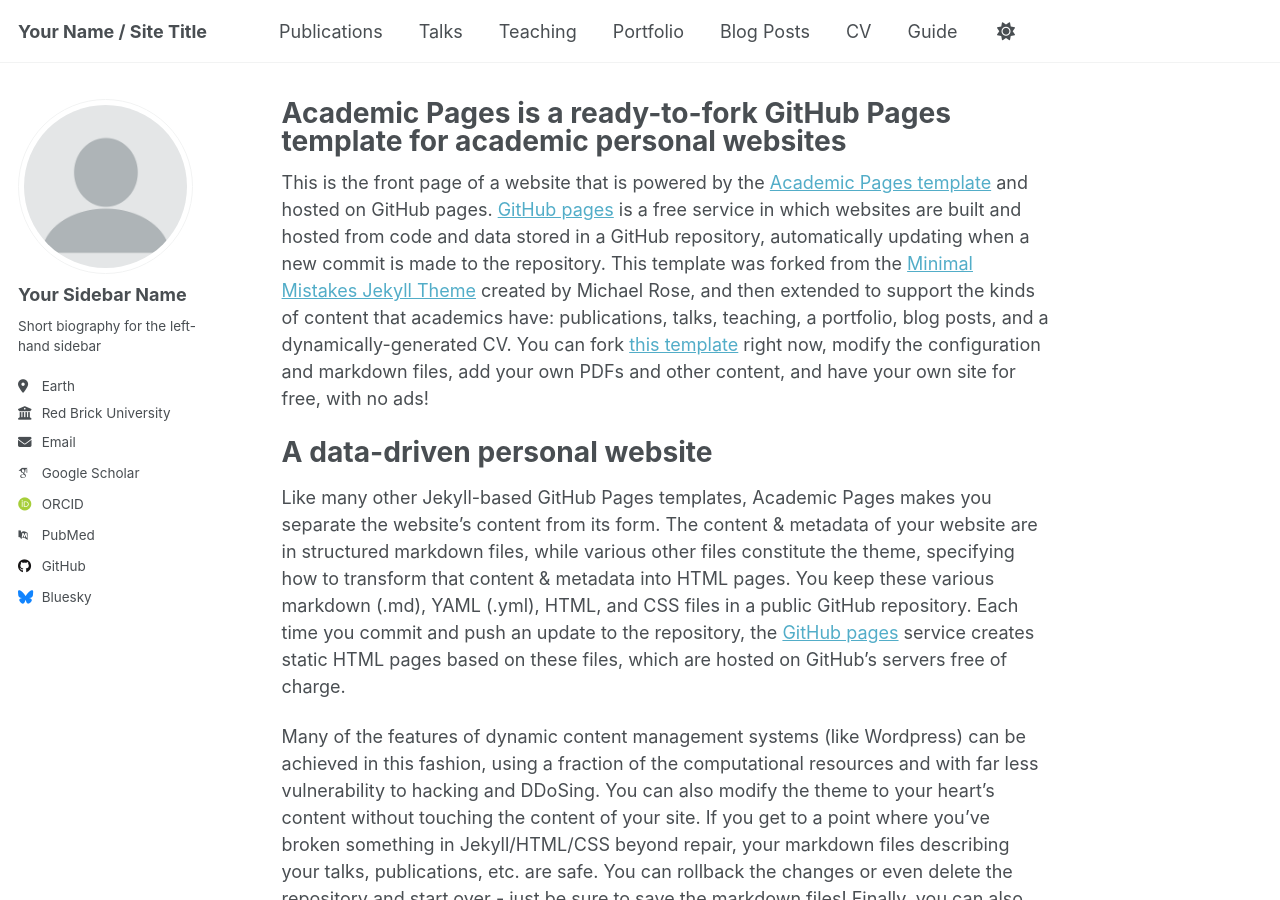
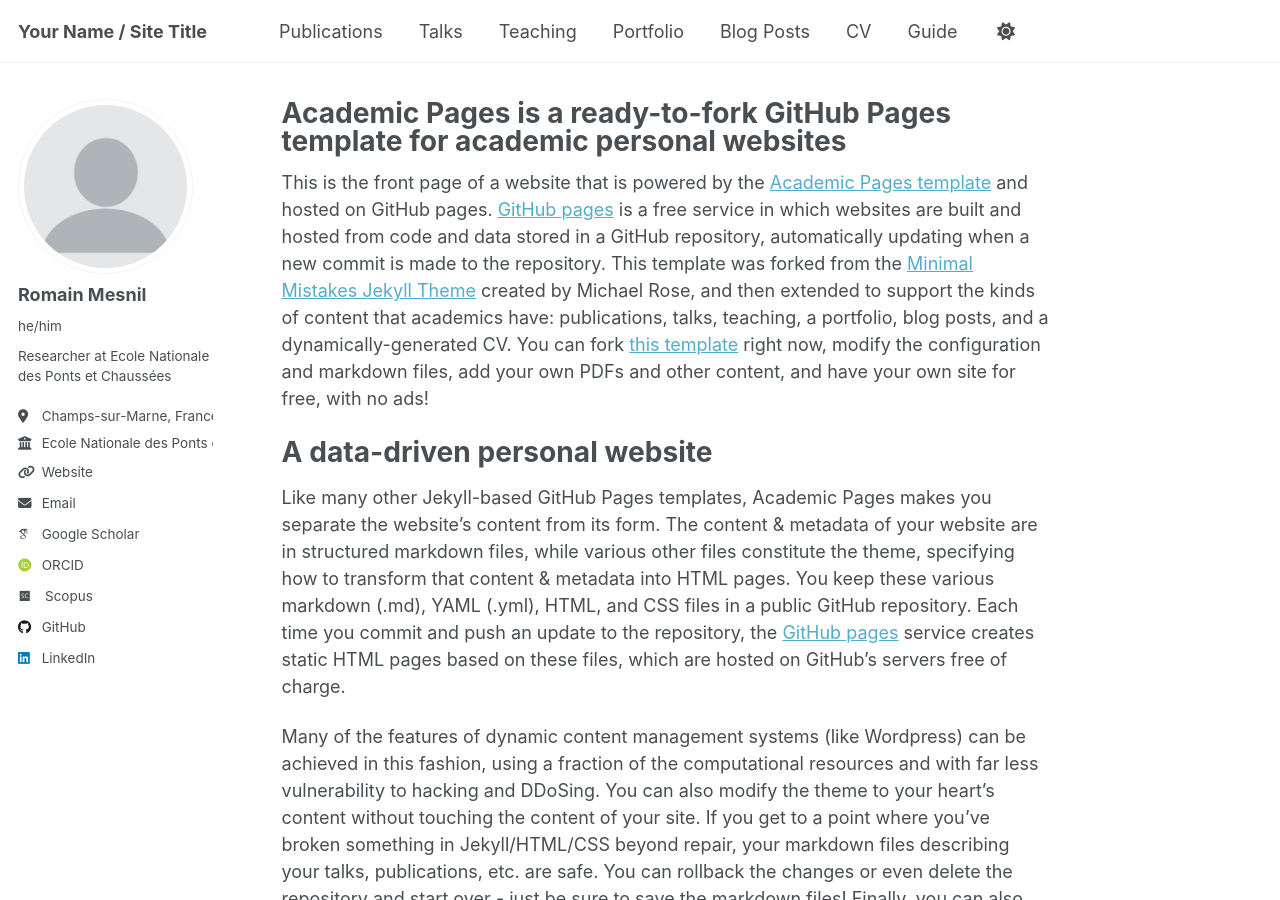
Before and after one commit to romainmesnil/romainmesnil.github.io, a Jekyll site: the page built from _pages/about.md, in a window 1280 px wide and 900 px high. Built offline with Jekyll 4.4.1, drawn with Linux system fonts in a browser that asks for light colours; some web fonts are replaced.

Commit message:
Update _config.yml

```diff
--- a/_config.yml
+++ b/_config.yml
@@ -23,34 +23,34 @@ repository               : "academicpages/academicpages.github.io"
 author:
   # Biographic information
   avatar           : "profile.png"
-  name             : "Your Sidebar Name"
-  pronouns         : # example: "she/her"
-  bio              : "Short biography for the left-hand sidebar"
-  location         : "Earth"
-  employer         : "Red Brick University"
-  uri              : # URL
-  email            : "none@example.org"
+  name             : "Romain Mesnil"
+  pronouns         : "he/him"
+  bio              : "Researcher at Ecole Nationale des Ponts et Chaussées"
+  location         : "Champs-sur-Marne, France"
+  employer         : "Ecole Nationale des Ponts et Chaussées"
+  uri              : "https://www.buildin-enpc.fr/"
+  email            : "romain.mesnil@enpc.fr"
 
   # Academic websites
   arxiv            : # URL - Update with the correct link to your profile
-  googlescholar    : "https://scholar.google.com/citations?user=PS_CX0AAAAAJ"
+  googlescholar    : "https://scholar.google.com/citations?user=qMSPNKkAAAAJ&hl=fr"
   impactstory      : # URL
-  orcid            : "http://orcid.org/yourorcidurl"
+  orcid            : "https://orcid.org/0000-0001-5762-6037"
   semantic         : # URL
-  pubmed           : "https://www.ncbi.nlm.nih.gov/pubmed/?term=john+snow"
+  pubmed           : # URL
   researchgate     : # URL
-  scopus           : # URL
+  scopus           : "https://www.scopus.com/authid/detail.uri?authorId=56835673900"
 
   # Repositories and software development
   bitbucket        : # Username - Update with your username on the site
   codepen          : # Username
   dribbble         : # Username
-  github           : "academicpages"
+  github           : "romainmesnil"
   kaggle           : # Username
   stackoverflow    : # User number or user number and name (i.e., use "1" or "1/jeff-atwood")
 
   # Social media
-  bluesky          : "bsky.app" # Replace this with you Bluesky username
+  bluesky          : # Username
   facebook         : # Username
   flickr           : # Username
   foursquare       : # Username
@@ -59,7 +59,7 @@ author:
   keybase          : # Username
   instagram        : # Username
   lastfm           : # Username
-  linkedin         : # Username
+  linkedin         : "romain-mesnil-16b0b857"
   mastodon         : # URL
   medium           : # URL
   pinterest        : # Username
```
